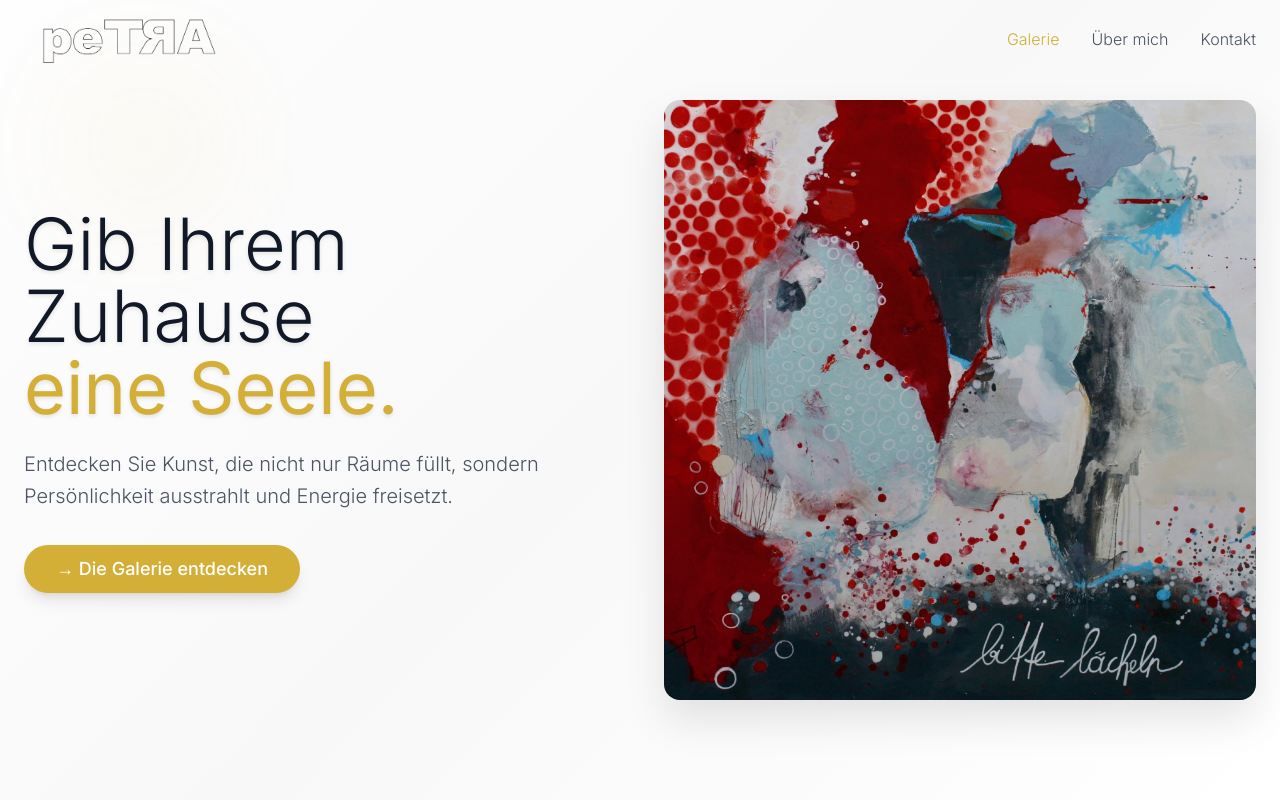
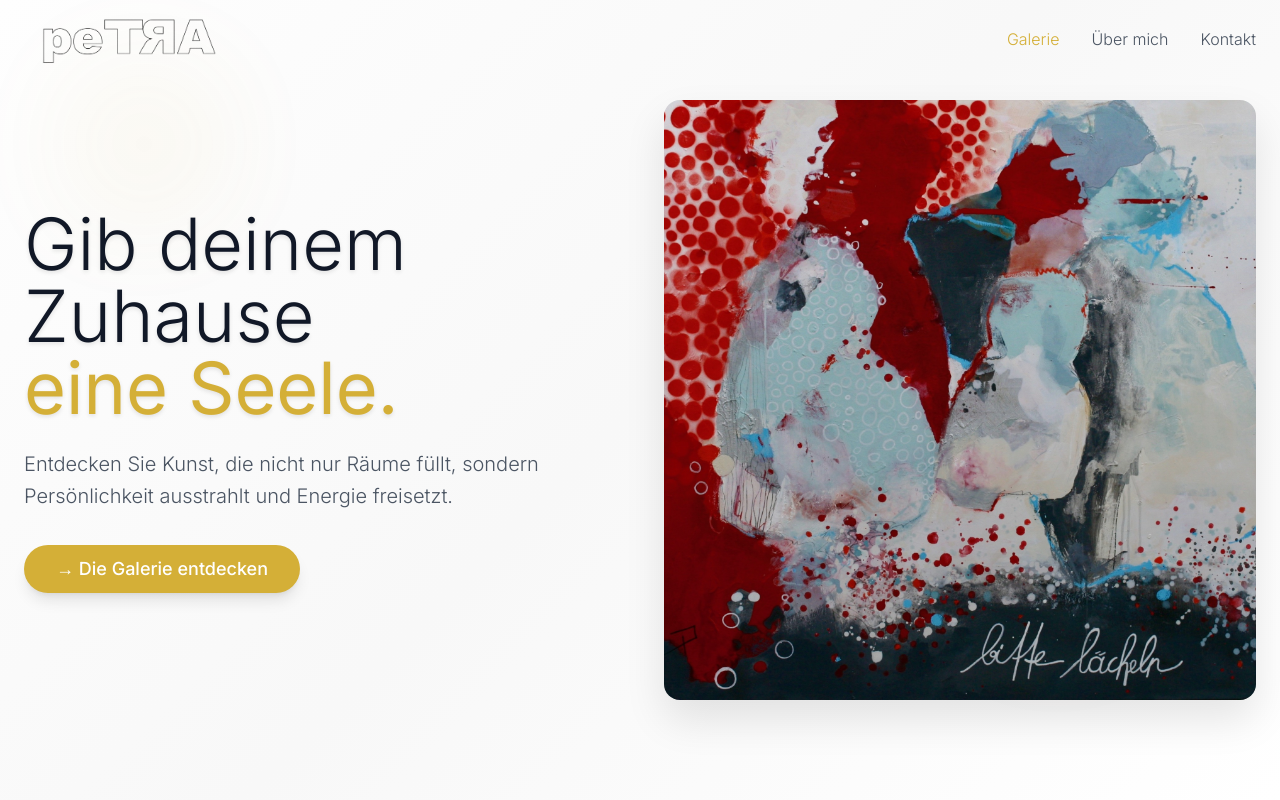
Before and after one commit to berniauer/PetraArt, a React (Vite) app: page / in a window 1280 px wide. Shown: the top 800 px of the page. Built offline with nearby package versions, Linux system fonts and the light colour scheme.

Commit message:
Fix typo in HeroSection component text

```diff
--- a/src/components/sections/HeroSection.jsx
+++ b/src/components/sections/HeroSection.jsx
@@ -24,7 +24,7 @@ const HeroSection = () => {
               animate={{ opacity: 1, y: 0 }}
               transition={{ duration: 0.8, delay: 0.2 }}
             >
-              Gib Ihrem Zuhause
+              Gib deinem Zuhause
               <span className="block text-gold font-normal">eine Seele.</span>
             </motion.h1>
 
```
